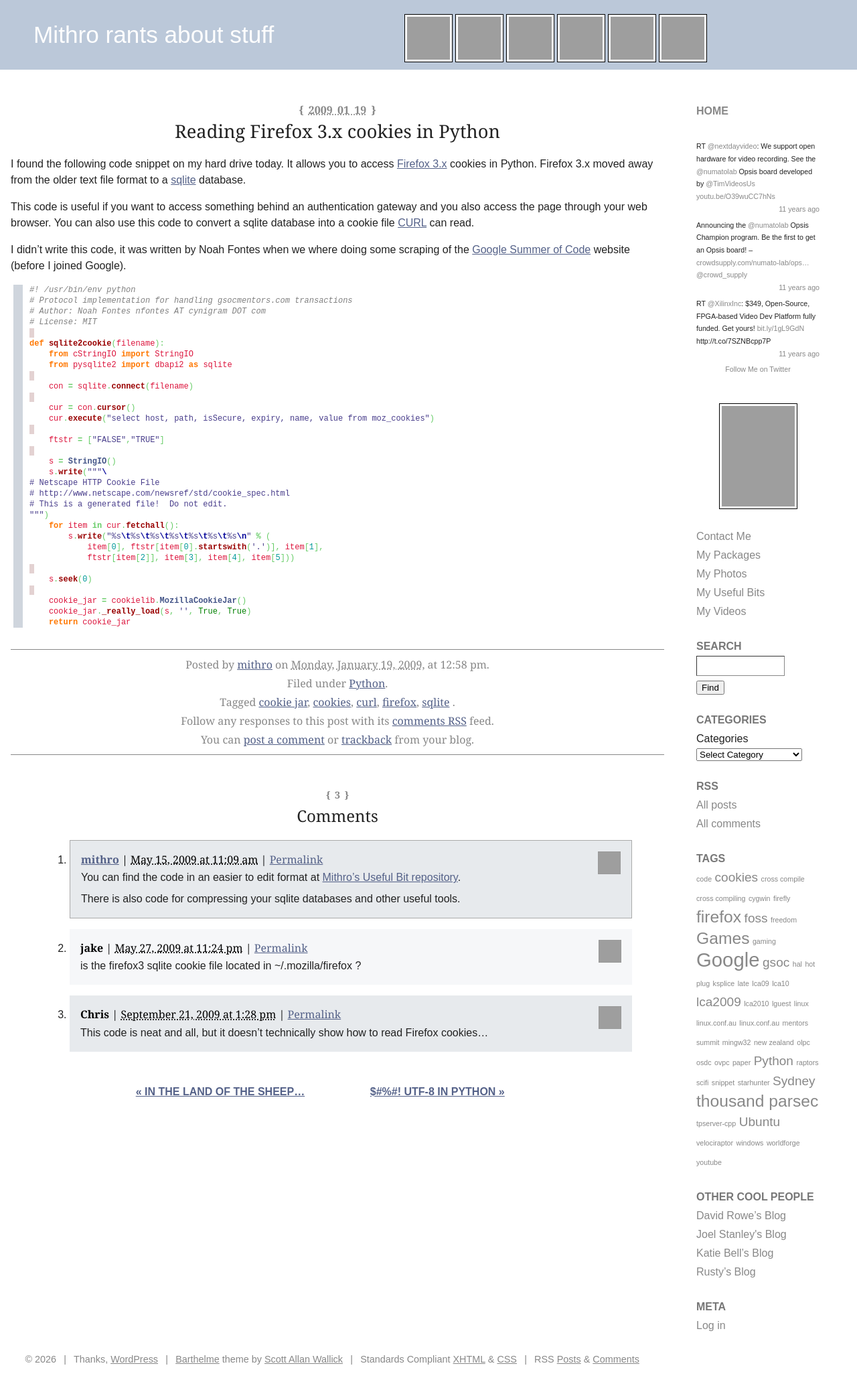
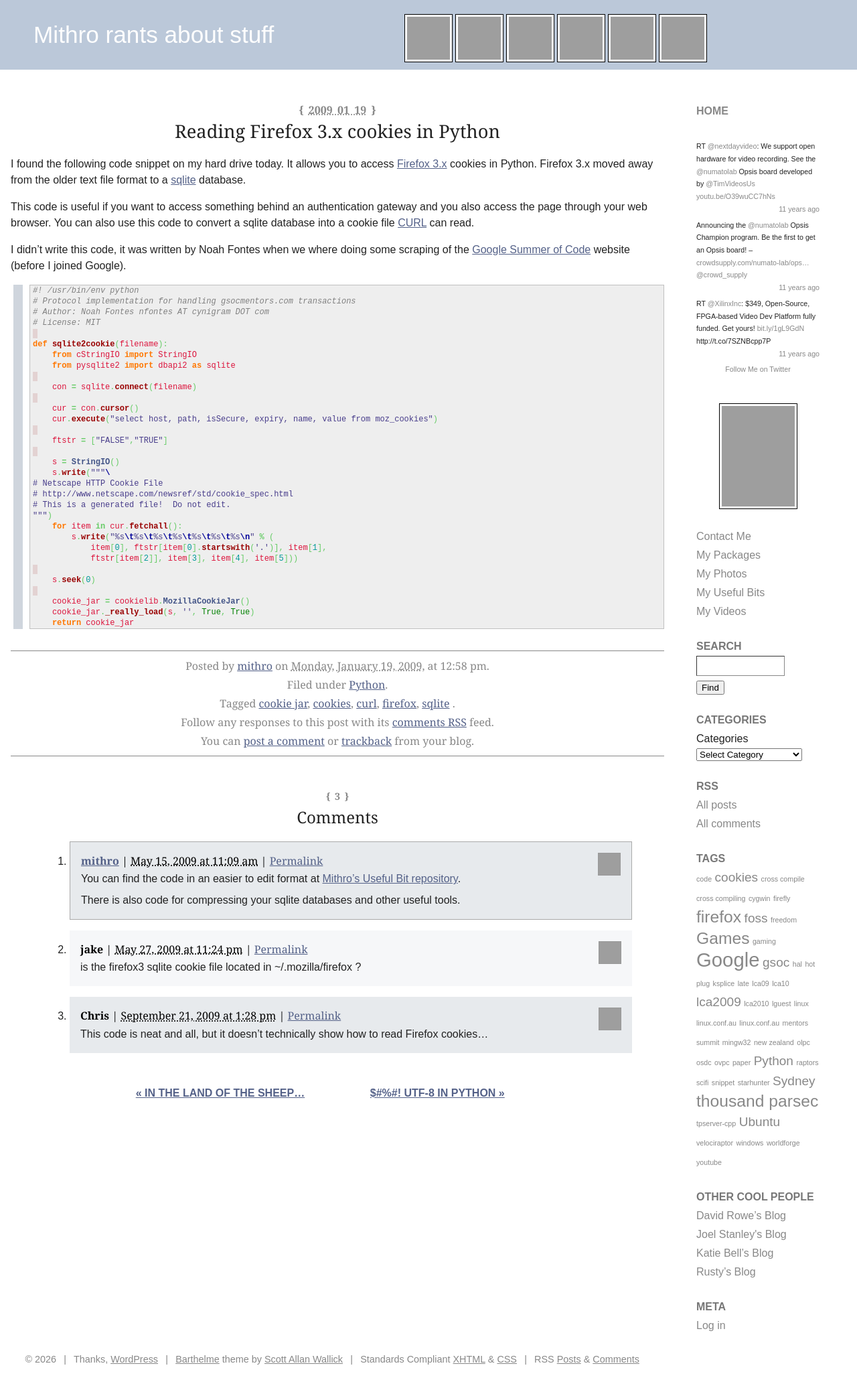
Before and after one commit to mithro/blog.mithis.net, a Jekyll site: the page built from _posts/2009-01-19-firefox3-cookies-in-python.md, in a window 1280 px wide. Shown: the whole page at 67% size. Built offline with Jekyll 4.4.1, drawn with Linux system fonts in a browser that asks for light colours; grey boxes are pictures that could not be loaded.

Commit message:
Restore WP-Syntax gray code box for the python posts
reading-cookies and firefox3-cookies render their code in a WP-Syntax box on
live (a #f9f9f9 wrapper with a 1px #c0c0c0 border, #eee code area, 4px
horizontal pre padding, 1.35em bottom margin) — an earlier pass had stripped
this box site-wide on the assumption all code was plain, but only the plain-pre
posts (fritzbox) are undecorated. Restored the box scoped to .language-python
so the two wp-syntax posts match while plain <pre> stays undecorated.

Verified via Playwright: reading-cookies full-page 3.75% -> 0.71% (heights now
4043=4043 exact); firefox3-cookies -> 1.31%. Corpus lint clean.

Co-Authored-By: Claude Opus 4.7 (1M context) <noreply@anthropic.com>

```diff
--- a/assets/css/main.css
+++ b/assets/css/main.css
@@ -561,9 +561,28 @@ div.entry-content .language-python pre code {
     line-height: 16px;
 }
 
-/* Live renders code blocks as plain, undecorated <pre> (no background, no
-   border) in courier — verified element-by-element against the live oracle.
-   (An earlier pass wrongly boxed them like a WP-Syntax .wp_syntax container.) */
+/* The two WP-Syntax python posts (reading-cookies, firefox3-cookies) DO have a
+   boxed code block on live: a #f9f9f9 wrapper with a 1px #c0c0c0 border, a #eee
+   code area, and 4px horizontal pre padding (12px/16px font set above), margin
+   1.35em below. Only .language-python matches these; the plain-<pre> posts
+   (fritzbox) stay undecorated via the rule below. */
+div.entry-content .language-python.highlighter-rouge {
+    background-color: #f9f9f9;
+    border: 1px solid #c0c0c0;
+    margin: 0 0 21.6px 0;
+    overflow-x: auto;
+}
+div.entry-content .language-python .highlight {
+    background-color: #eee;
+}
+div.entry-content .language-python .highlight pre,
+div.entry-content .language-python pre.highlight {
+    margin: 0;
+    padding: 0 4px;
+}
+
+/* Other code blocks render as plain, undecorated <pre> (no background, no
+   border) in courier — verified element-by-element against the live oracle. */
 .highlighter-rouge {
     color: #444;
     background-color: transparent;
```
